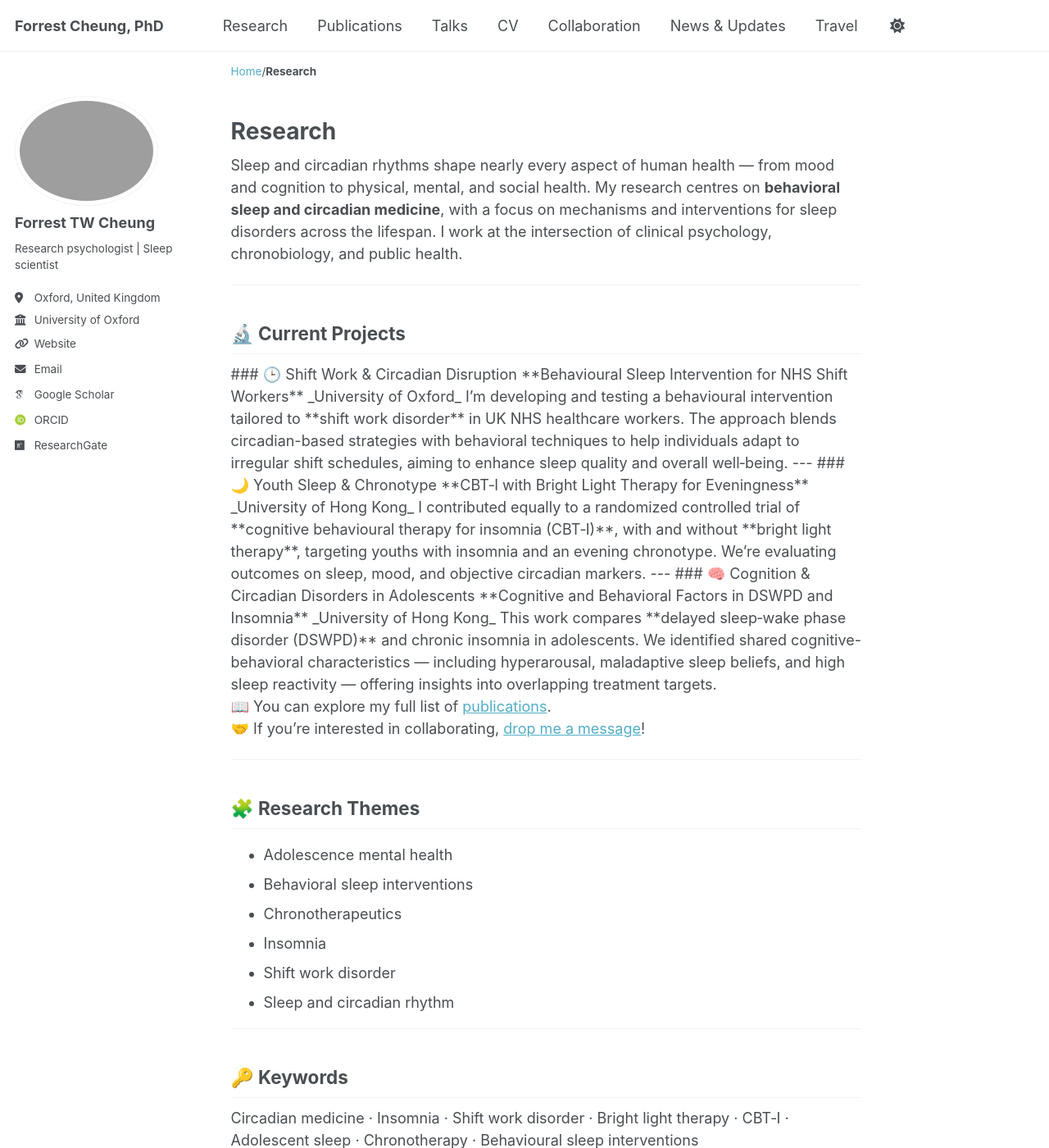
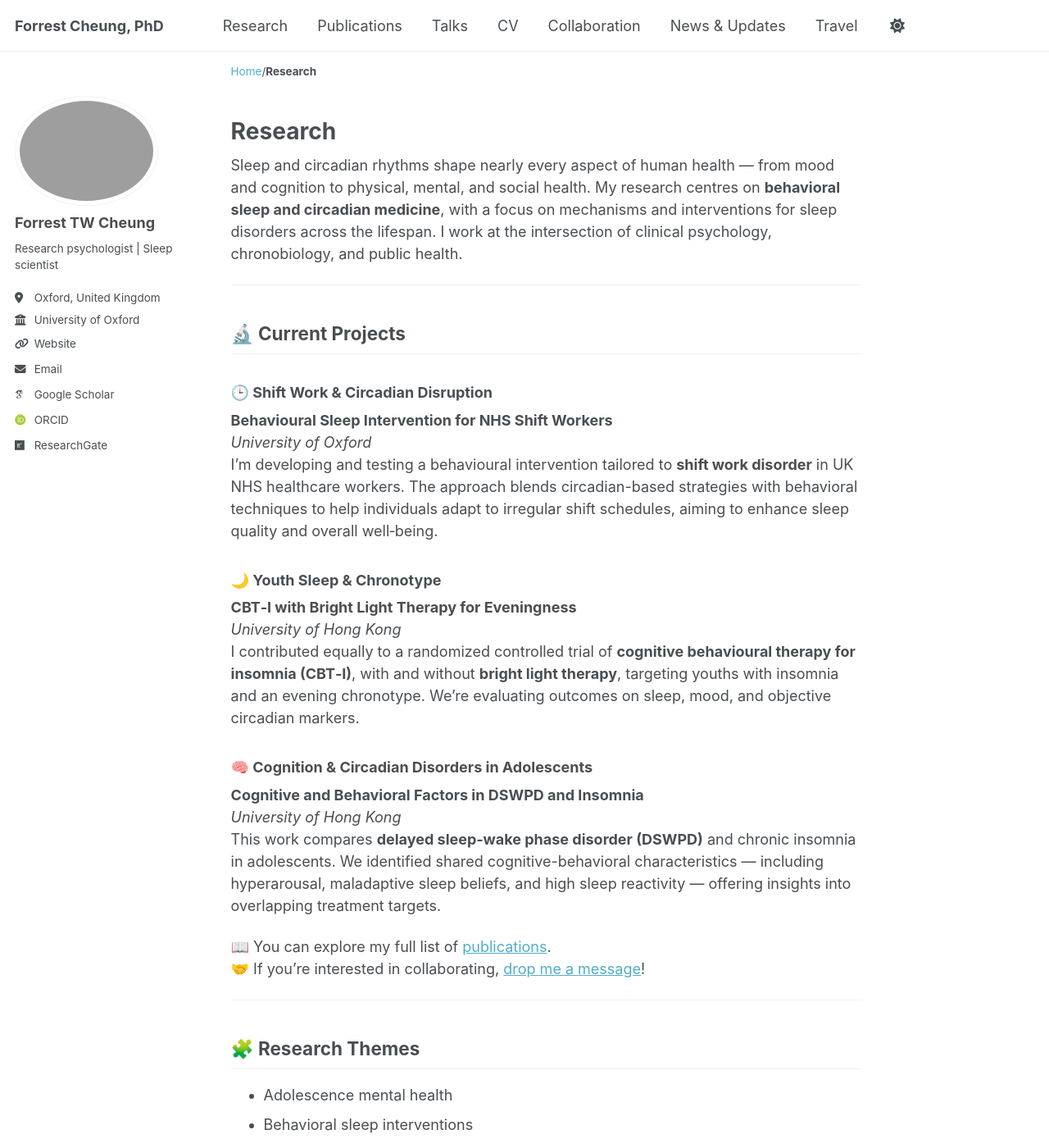
Before and after one commit to forrestcheungtw/forrestcheungtw.github.io, a Jekyll site: the page built from _pages/research.md, in a window 1280 px wide and 1400 px high. Shown: the whole window at 82% size. Built offline with Jekyll 4.4.1, drawn with Linux system fonts in a browser that asks for light colours; some web fonts are replaced; a script that is not in the unit is left out.

Commit message:
Updated 26 files via CloudCannon.

```diff
--- a/_pages/research.md
+++ b/_pages/research.md
@@ -12,24 +12,26 @@ My research centres on **behavioral sleep and circadian medicine**, with a focus
 
 <div class="research-grid">
 
-### 🕒 Shift Work & Circadian Disruption
-**Behavioural Sleep Intervention for NHS Shift Workers**
-_University of Oxford_
-I’m developing and testing a behavioural intervention tailored to **shift work disorder** in UK NHS healthcare workers. The approach blends circadian-based strategies with behavioral techniques to help individuals adapt to irregular shift schedules, aiming to enhance sleep quality and overall well‑being.
+<div>
+<h3>🕒 Shift Work & Circadian Disruption</h3>
+<p><strong>Behavioural Sleep Intervention for NHS Shift Workers</strong><br/>
+<em>University of Oxford</em><br/>
+I’m developing and testing a behavioural intervention tailored to <strong>shift work disorder</strong> in UK NHS healthcare workers. The approach blends circadian-based strategies with behavioral techniques to help individuals adapt to irregular shift schedules, aiming to enhance sleep quality and overall well‑being.</p>
+</div>
 
----
+<div>
+<h3>🌙 Youth Sleep & Chronotype</h3>
+<p><strong>CBT‑I with Bright Light Therapy for Eveningness</strong><br/>
+<em>University of Hong Kong</em><br/>
+I contributed equally to a randomized controlled trial of <strong>cognitive behavioural therapy for insomnia (CBT‑I)</strong>, with and without <strong>bright light therapy</strong>, targeting youths with insomnia and an evening chronotype. We’re evaluating outcomes on sleep, mood, and objective circadian markers.</p>
+</div>
 
-### 🌙 Youth Sleep & Chronotype
-**CBT‑I with Bright Light Therapy for Eveningness**
-_University of Hong Kong_
-I contributed equally to a randomized controlled trial of **cognitive behavioural therapy for insomnia (CBT‑I)**, with and without **bright light therapy**, targeting youths with insomnia and an evening chronotype. We’re evaluating outcomes on sleep, mood, and objective circadian markers.
-
----
-
-### 🧠 Cognition & Circadian Disorders in Adolescents
-**Cognitive and Behavioral Factors in DSWPD and Insomnia**
-_University of Hong Kong_
-This work compares **delayed sleep‑wake phase disorder (DSWPD)** and chronic insomnia in adolescents. We identified shared cognitive-behavioral characteristics — including hyperarousal, maladaptive sleep beliefs, and high sleep reactivity — offering insights into overlapping treatment targets.
+<div>
+<h3>🧠 Cognition & Circadian Disorders in Adolescents</h3>
+<p><strong>Cognitive and Behavioral Factors in DSWPD and Insomnia</strong><br/>
+<em>University of Hong Kong</em><br/>
+This work compares <strong>delayed sleep‑wake phase disorder (DSWPD)</strong> and chronic insomnia in adolescents. We identified shared cognitive-behavioral characteristics — including hyperarousal, maladaptive sleep beliefs, and high sleep reactivity — offering insights into overlapping treatment targets.</p>
+</div>
 
 </div>
 
```
Also changed, not shown: _pages/terms.md (+1 -2 lines), _publications/Sit_et_al-SLEEP2025.md (added, +28 -0 lines), _publications/group-based-cognitive-behavioural-therapy-and-bright-light-therapy-in-youths-with-insomnia-and-evening-chronotype-interim-analysis-of-a-randomised-controlled-trial.md (deleted, +0 -19 lines), _publications/sleep-wake-state-discrepancy-and-circadian-related-characteristics-in-youth-with-insomnia.md (added, +23 -0 lines), _publications/the-mediating-role-of-emotional-and-behavioral-problems-between-nightmares-and-suicidality-in-adolescents.md (added, +23 -0 lines), _publications/the-role-of-hyperarousal-in-sleep-wake-state-discrepancy-in-youths-with-insomnia.md (added, +23 -0 lines).
